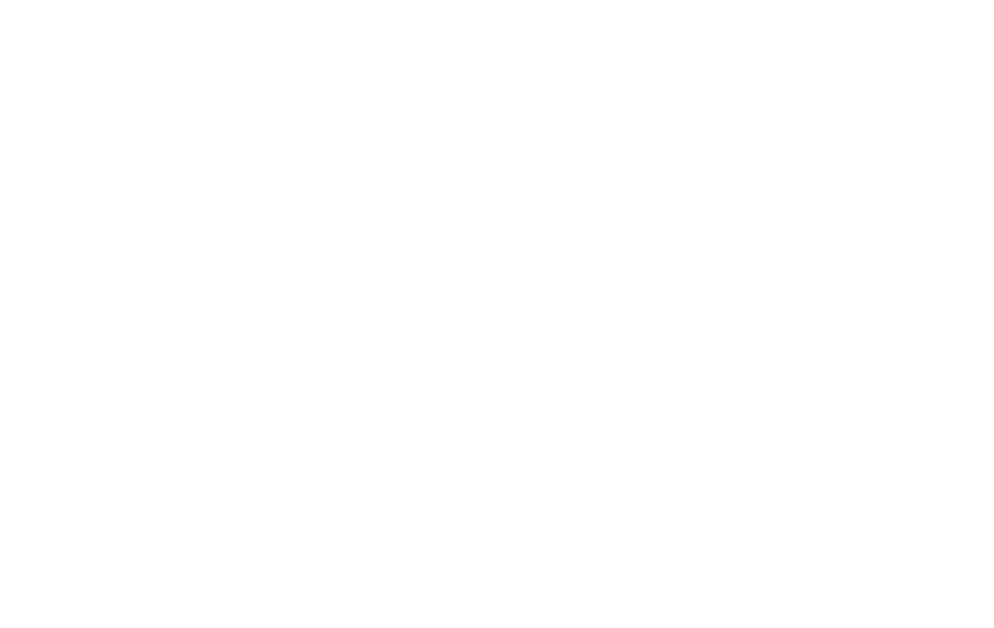
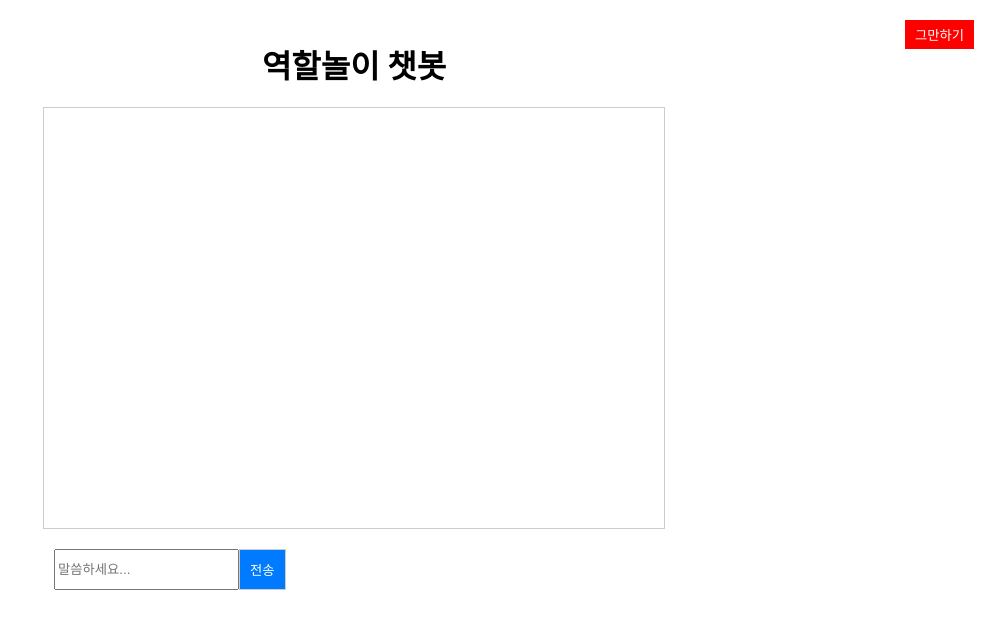
Before and after one commit to Prize-Three/roleplay_frontend, a React (Create React App) app: page /chat in a window 1280 px wide. Before the commit this address had no page. Shown: the top 628 px of the page, without its empty margins (286-1280 px from the left). Built offline with nearby package versions, Linux system fonts and the light colour scheme.

Commit message:
기본 페이지 이동 구성 완료

```diff
--- a/src/App.js
+++ b/src/App.js
@@ -2,6 +2,11 @@
 import { BrowserRouter as Router, Route, Routes } from 'react-router-dom';
 import Home from './pages/Home/Home';
 import Situation from './pages/Situation/Situation';
+import Chat from './pages/Chat/Chat';
+import ChooseRole from './pages/ChooseRole/ChooseRole';
+import Result from './pages/Result/Result';
+import TotalResult from './pages/TotalResult/TotalResult';
+import VoiceManage from './pages/VoiceManage/VoiceManage';
 
 function App() {
   return (
@@ -9,6 +14,11 @@
       <Routes>
         <Route path="/" element={<Home />} />
         <Route path="/situation" element={<Situation />} />
+        <Route path="/chat" element={<Chat />} />
+        <Route path="/choose-role" element={<ChooseRole />} />
+        <Route path="/result" element={<Result />} />
+        <Route path="/total-result" element={<TotalResult />} />
+        <Route path="/voice-manage" element={<VoiceManage />} />
       </Routes>
     </Router>
   );
--- a/src/pages/Chat/Chat.jsx
+++ b/src/pages/Chat/Chat.jsx
@@ -0,0 +1,72 @@
+import React, { useState } from 'react';
+import { useNavigate } from 'react-router-dom';
+import styles from './Chat.module.scss';
+
+function Chat() {
+  const [messages, setMessages] = useState([]);
+  const [userMessage, setUserMessage] = useState('');
+  const [loading, setLoading] = useState(false);
+  const navigate = useNavigate();
+
+  const handleInputChange = (e) => {
+    setUserMessage(e.target.value);
+  };
+
+  const handleSendMessage = async () => {
+    if (!userMessage.trim()) return;
+
+    const newMessages = [...messages, { sender: '사용자', text: userMessage }];
+    setMessages(newMessages);
+    setUserMessage('');
+    setLoading(true);
+
+    try {
+      const response = await fetch('http://localhost:5000/chat', {
+        method: 'POST',
+        headers: {
+          'Content-Type': 'application/json'
+        },
+        body: JSON.stringify({ message: userMessage })
+      });
+
+      const data = await response.json();
+      setMessages([...newMessages, { sender: '컴퓨터', text: data.response }]);
+    } catch (error) {
+      console.error('Error:', error);
+      setMessages([...newMessages, { sender: '컴퓨터', text: 'Error: 응답을 가져올 수 없습니다.' }]);
+    } finally {
+      setLoading(false);
+    }
+  };
+
+  const handleStopClick = () => {
+    navigate('/result');
+  };
+
+  return (
+    <div className={styles.chatContainer}>
+      <h1>역할놀이 챗봇</h1>
+      <button className={styles.stopButton} onClick={handleStopClick}>그만하기</button>
+      <div id="chat" className={styles.chat}>
+        {messages.map((msg, index) => (
+          <div key={index} className={styles.message}>
+            <strong>{msg.sender}:</strong> {msg.text}
+          </div>
+        ))}
+      </div>
+      <div id="user-input" className={styles.userInput}>
+        <input
+          type="text"
+          id="user-message"
+          value={userMessage}
+          onChange={handleInputChange}
+          placeholder="말씀하세요..."
+        />
+        <button onClick={handleSendMessage}>전송</button>
+      </div>
+      {loading && <div id="loading">로딩 중...</div>}
+    </div>
+  );
+}
+
+export default Chat;
--- a/src/pages/Chat/Chat.module.scss
+++ b/src/pages/Chat/Chat.module.scss
@@ -0,0 +1,70 @@
+.chatContainer {
+    display: flex;
+    flex-direction: column;
+    align-items: center;
+    padding: 20px;
+    position: relative;
+  }
+
+  h1 {
+    margin-bottom: 20px;
+  }
+
+  .chat {
+    width: 100%;
+    max-width: 600px;
+    border: 1px solid #ccc;
+    padding: 10px;
+    overflow-y: auto;
+    height: 400px;
+    margin-bottom: 20px;
+  }
+
+  .message {
+    margin-bottom: 10px;
+  }
+
+  .userInput {
+    display: flex;
+    width: 100%;
+    max-width: 600px;
+  }
+
+  #user-message {
+    flex: 1;
+    padding: 10px;
+    border: 1px solid #ccc;
+    border-right: none;
+  }
+
+  button {
+    padding: 10px;
+    border: 1px solid #ccc;
+    background-color: #007bff;
+    color: white;
+    cursor: pointer;
+  }
+
+  button:hover {
+    background-color: #0056b3;
+  }
+
+  #loading {
+    margin-top: 20px;
+    color: #007bff;
+  }
+
+  .stopButton {
+    position: absolute;
+    top: 20px;
+    right: 20px;
+    padding: 5px 10px;
+    background-color: red;
+    color: white;
+    border: none;
+    cursor: pointer;
+  }
+
+  .stopButton:hover {
+    background-color: darkred;
+  }
--- /dev/null
+++ b/src/pages/ChooseRole/ChooseRole.jsx
@@ -0,0 +1,15 @@
+import styles from './ChooseRole.module.scss';
+import { useNavigate } from 'react-router-dom';
+
+function ChooseRole() {
+    const navigate = useNavigate();
+
+    return (
+        <>
+            <h4 className={styles.chooseRoleTitle}>한번 세부 설정을 해볼까요~?</h4>
+            <button onClick={() => navigate('/chat')}>설정 완료</button>
+        </>
+    )
+}
+
+export default ChooseRole;
--- /dev/null
+++ b/src/pages/ChooseRole/ChooseRole.module.scss
@@ -0,0 +1,3 @@
+.chooseRoleTitle {
+    background-color: yellow;
+}
--- a/src/pages/Home/Home.jsx
+++ b/src/pages/Home/Home.jsx
@@ -3,12 +3,16 @@
 
 function Home() {
     const navigate = useNavigate();
-    let title = 'AI와 함께하는 역할놀이 서비스';
+    let title = 'AI와 함께하는 역할놀이 서비스 테스트 페이지';
 
     return (
         <>
+            <div>
+                <button onClick={() => navigate('/voice-manage')}>🔊</button>
+                <button onClick={() => navigate('/total-result')}>📝</button>
+            </div>
             <div className={styles.homeImg}>
-                <img src="/assets/home/homeImg.png" width="100%"/>
+                <img src="/assets/home/homeImg.png" alt="메인 이미지" width="100%"/>
             </div>
             <div className={styles.homeDiv}>
                 <h4>{title}</h4>
--- /dev/null
+++ b/src/pages/Result/Result.jsx
@@ -0,0 +1,19 @@
+import React from 'react';
+import styles from './Result.module.scss';
+import { useNavigate } from 'react-router-dom';
+
+function Result() {
+const navigate = useNavigate();
+
+  return (
+    <>
+        <div className={styles.resultContainer}>
+            <h1>결과 페이지</h1>
+            <p>여기에 결과 내용을 표시합니다.</p>
+            <button onClick={() => navigate('/')}>메인화면으로 돌아가기</button>
+        </div>
+    </>
+  );
+}
+
+export default Result;
--- /dev/null
+++ b/src/pages/Result/Result.module.scss
@@ -0,0 +1,14 @@
+.resultContainer {
+    display: flex;
+    flex-direction: column;
+    align-items: center;
+    padding: 20px;
+  }
+
+  h1 {
+    margin-bottom: 20px;
+  }
+
+  p {
+    font-size: 18px;
+  }
--- a/src/pages/Situation/Situation.jsx
+++ b/src/pages/Situation/Situation.jsx
@@ -1,11 +1,19 @@
+import React from 'react';
+import { useNavigate } from 'react-router-dom';
 import styles from './Situation.module.scss'
 
 function Situation() {
+    const navigate = useNavigate();
+    const handleButtonClick = () => {
+        navigate('/choose-role');
+    };
+
     return (
-        <div>
-            <button>병원놀이</button>
-            <button>시장놀이</button>
-            <button>가족놀이</button>
+        <div className={styles.situationDiv}>
+            <button onClick={handleButtonClick}>병원놀이</button>
+            <button onClick={handleButtonClick}>요리놀이</button>
+            <button onClick={handleButtonClick}>가족놀이</button>
+            <button onClick={handleButtonClick}>시장놀이</button>
         </div>
     )
 }
--- a/src/pages/Situation/Situation.module.scss
+++ b/src/pages/Situation/Situation.module.scss
@@ -0,0 +1,3 @@
+.situationDiv {
+    background-color: aqua;
+}
--- /dev/null
+++ b/src/pages/TotalResult/TotalResult.jsx
@@ -0,0 +1,19 @@
+import React from 'react';
+import styles from './TotalResult.module.scss';
+import { useNavigate } from 'react-router-dom';
+
+function TotalResult() {
+    const navigate = useNavigate();
+
+    return (
+        <>
+            <div className={styles.totalResultContainer}>
+                <h1>모든 스크립트 모아둠</h1>
+                <p>그동안 진행한 모든 스크립트 확인 가능 페이지</p>
+                <button onClick={() => navigate('/')}>메인화면으로 돌아가기</button>
+            </div>
+        </>
+    );
+}
+
+export default TotalResult;
--- /dev/null
+++ b/src/pages/TotalResult/TotalResult.module.scss
@@ -0,0 +1,14 @@
+.totalResultContainer {
+    display: flex;
+    flex-direction: column;
+    align-items: center;
+    padding: 20px;
+  }
+
+  h1 {
+    margin-bottom: 20px;
+  }
+
+  p {
+    font-size: 18px;
+  }
```
